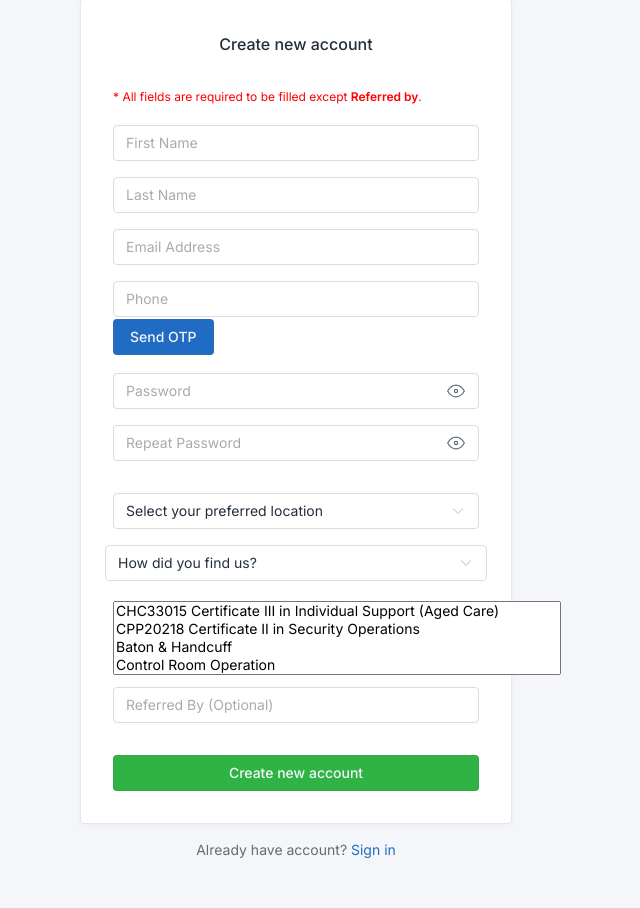
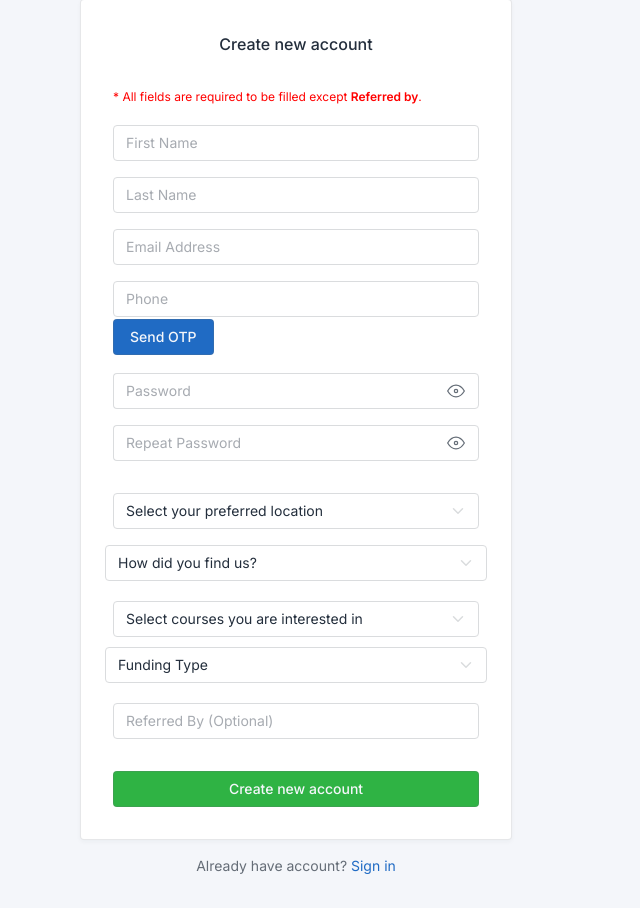
Before and after one commit to awaisOptimistic/cloneenrol, a PHP site: page /register.php in a window 1280 px wide. Shown: the part 170-1078 px from the top of the page, without its empty margins (344-984 px from the left). Before the commit the page ends 1028 px from the top, so only its background shows below. Run offline with PHP 8.4, Linux system fonts and the light colour scheme; some libraries are stand-ins or nearby versions.

Commit message:
Gov/fee for service

```diff
--- a/class/users.php
+++ b/class/users.php
@@ -800,6 +800,7 @@ class users{
                     </tr>
                </tfoot>
                <tbody>';
+//var_dump($row2);
             foreach ($row2 as $data) {
                 //echo $data["course"];
                 $course = getStudentCourse($data["course"]);
@@ -816,7 +817,7 @@ class users{
 
                     if ($course == 2) {
                         echo '<td>' . currentEnrolmentStatus($data) . '</td>';
-                        echo '<td>' . currentDocStatus($data) . '</td>';
+                        echo '<td>' . currentDocStatus($data) .'</td>';
                         echo '<td>-</td>';
                         echo '<td>-</td>';
                         echo '<td>-</td>';
--- a/register.php
+++ b/register.php
@@ -167,19 +167,6 @@
                 }
             });
 
-            $('#choices-multiple-remove-button').change(function(){
-                var select = document.getElementById('choices-multiple-remove-button');
-                var selected = [...select.options]
-                    .filter(option => option.selected)
-                    .map(option => option.value);
-                if(selected=="" || role==null){
-                    $('#multichoicerror').remove();
-                    $('#choices-multiple-remove-button').after('<div class="error" id="multichoicerror" style="padding-top:10px; margin:0px;"><p class="error" style="color:red; font-size:12px;margin:0px;">Please select course/courses</p></div>');
-                }else {
-                    $('#multichoicerror').remove();
-                }
-            });
-
             $('#source').change(function(){
                 var mediaSource=$("#source option:selected").text();
                 if(mediaSource=="How did you find us?"){
@@ -189,6 +176,22 @@
                     $('#sourceerror').remove();
                 }
             });
+
+            //courseSelect
+            $( "#courseSelect" ).change(function() {
+
+                var val=$("#courseSelect option:selected").text();
+                if(val.indexOf('HLTAID') > -1||val.indexOf('CPCCWHS1001') > -1 ||val.indexOf('Building and Construction') > -1 ){
+                    //$('#govsubornot').select;
+                    $('#govsubornot  option:eq(2)').prop('selected', true);
+                    $("#govsubornot").attr("disabled", "disabled");
+                }else{
+                    $("#govsubornot").removeAttr("disabled");
+                    //alert( val );
+                }
+
+            });
+
 
             $('#registrationform').submit(function(e) {
                 e.preventDefault();
@@ -275,17 +278,29 @@
                 }else if(password==repeatPassword){
                     $('#passwordError').remove();
                 }
-                var select = document.getElementById('choices-multiple-remove-button');
-                var selected = [...select.options]
-                    .filter(option => option.selected)
-                    .map(option => option.value);
-                if(selected=="" || role==null){
-                    $('#multichoicerror').remove();
-                    $('#choices-multiple-remove-button').after('<div class="error" id="multichoicerror" style="padding-top:10px; margin:0px;"><p class="error" style="color:red; font-size:12px;margin:0px;">Please select course/courses</p></div>');
+
+
+
+                //courseerror fundingerror
+
+
+                var courseselection=$("#courseSelect option:selected").text();
+                var govsubornot=$("#govsubornot option:selected").val();
+
+                if (courseselection=="" || courseselection=="Select courses you are interested in"){
+                    $('#courseerror').html('<div class="error" id="" style="padding-top:10px; margin:0px;"><p class="error" style="color:red; font-size:12px;margin:0px;">Please select course/courses</p></div>');
                     errorCount++;
-                }else {
-                    $('#multichoicerror').remove();
+                }else{
+                    $('#courseerror').html('');
                 }
+
+                if (govsubornot=="" || govsubornot=="Funding Type"){
+                    $('#fundingerror').html('<div class="error" id="" style="padding-top:10px; margin:0px;"><p class="error" style="color:red; font-size:12px;margin:0px;">Please select funding type</p></div>');
+                    errorCount++;
+                }else{
+                    $('#fundingerror').html('');
+                }
+
                 var mediaSource=$("#source option:selected").text();
                 if(mediaSource=="How did you find us?"){
                     $('#sourceerror').remove();
@@ -297,7 +312,7 @@
                 if(errorCount==0 && phoneVerification==0){
                     alert('You need to verify phone number to complete registeration process.');
                 }
-                if(errorCount==0 && phoneVerification==1){
+                if(errorCount==0 && phoneVerification==0){
                     var info={
                         FirstName: first_name,
                         LastName: last_name,
@@ -307,7 +322,8 @@
                         Page:page,
                         Role:3,
                         source:mediaSource,
-                        course:selected,
+                        course:courseselection,
+                        govsubornot:govsubornot,
                         ReferredBy: referred,
                         Campus: campus
                     }
@@ -317,6 +333,7 @@
                         type: "POST",
                         data: info,
                         success: function(data){
+                            //alert(data);
                             var a = data.includes("Success");
                             if (a) {
                                 $("#messageblock").css("display","block");
@@ -511,11 +528,12 @@
                             <option value="fb">Linkedin</option>
                             <option value="fb">Word of mouth</option>
                         </select>
+
                     </div>
-
                     <div class="form-group row" style="padding-top:20px;margin-bottom: 10px;">
                         <div class="col-md-12">
-                            <select id="choices-multiple-remove-button" placeholder="Select courses you are interested in" multiple>
+                            <select id="courseSelect" class="form-select" aria-label="Default select example">
+                                <option selected>Select courses you are interested in</option>
                                 <option value="CHC33015 Certificate III in Individual Support">CHC33015 Certificate III in Individual Support (Aged Care)</option>
                                 <option value="CPP20218 Certificate II in Security Operations">CPP20218 Certificate II in Security Operations</option>
                                 <option value="BH">Baton & Handcuff</option>
@@ -533,10 +551,19 @@
                                 <option value="CHC43015 Certificate IV in Ageing Support">CHC43015 Certificate IV in Ageing Support</option>
                                 <option value="CHC43115 Certificate IV in Disability">CHC43115 Certificate IV in Disability</option>
                             </select>
+                            <div id="courseerror" style="margin-left: 20px;"></div>
                         </div>
                     </div>
+                    <div class="form-group row">
+                        <select class="browser-default custom-select form-select" id="govsubornot">
+                            <option value="funding" selected>Funding Type</option>
+                            <option value="1">Government Funded</option>
+                            <option value="0">Fee for Service</option>
+                        </select>
+                        <div id="fundingerror" style="margin-left: 20px;"></div>
+                    </div>
                 </div>
-
+                <br>
                 <div class="mb-3">
                     <input type="text" class="form-control form-control-user" id="ReferredBy" placeholder="Referred By (Optional)" name="referredby">
                 </div>
```
Also changed, not shown: lib/lib.php (+6 -2 lines), registerationlogic2.php (+6 -12 lines).
